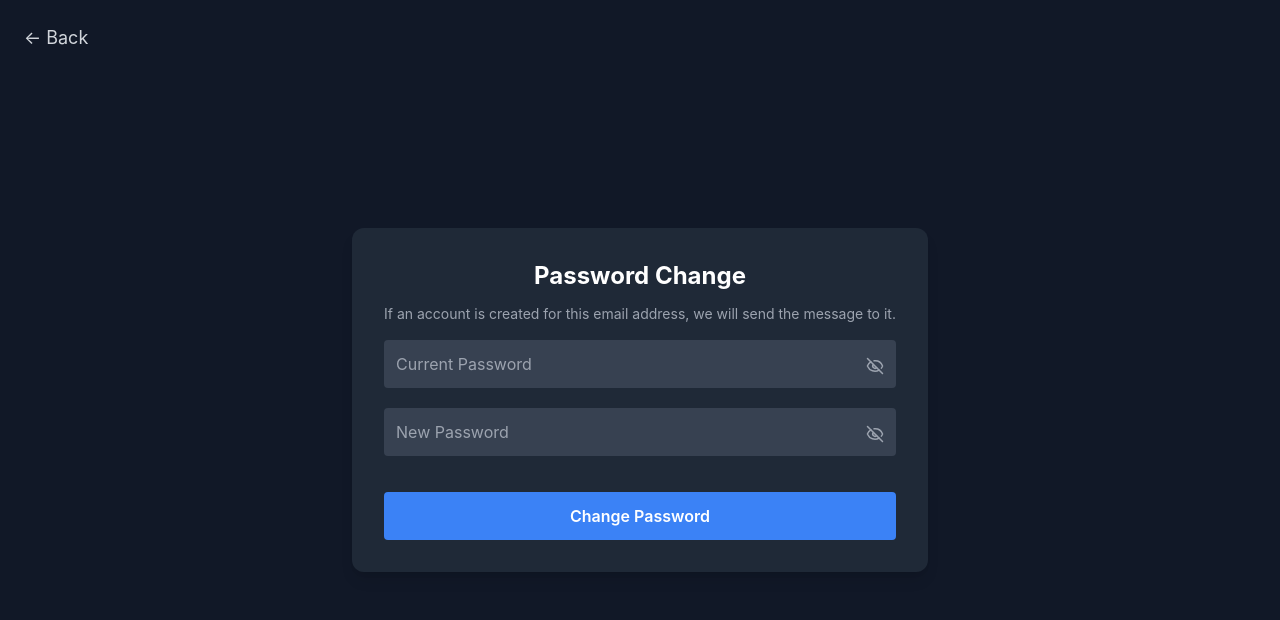
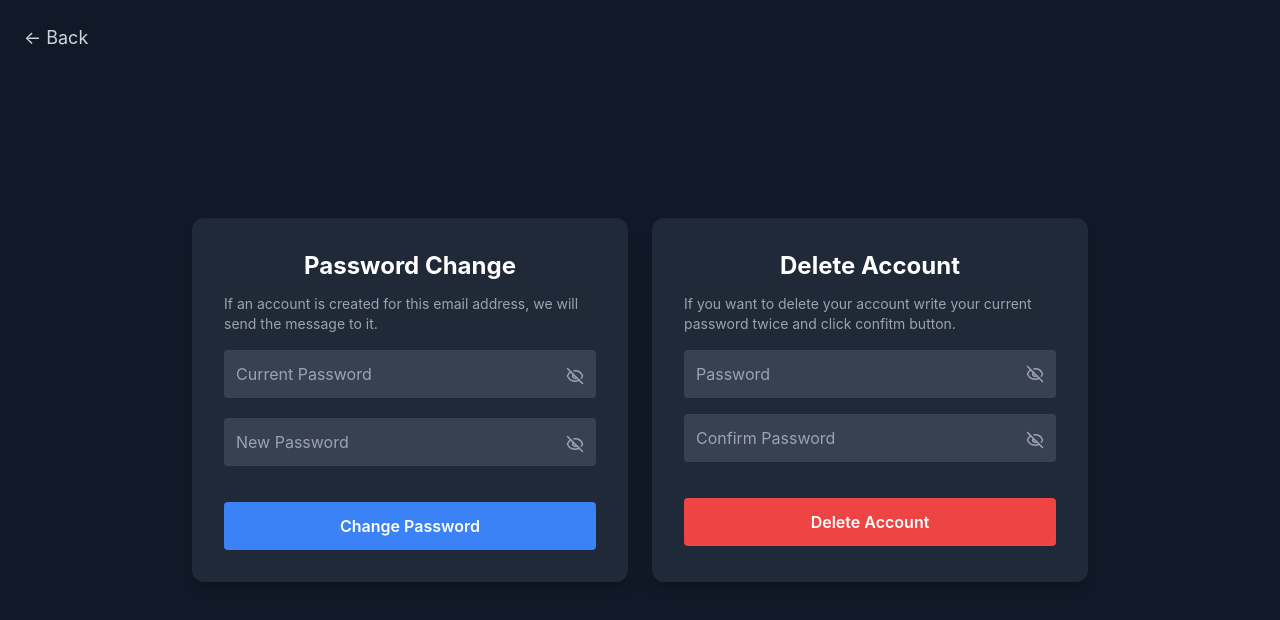
Before and after one commit to Xyonnn/TDLPortfolioFrontend, a React (Create React App) app: page /changePassword in a window 1280 px wide. Shown: the top 620 px of the page. Built offline with nearby package versions, Linux system fonts and the light colour scheme; no server answers; sample sign-in values are in the browser's storage.

Commit message:
Changed changePassword file to changing password and deleting account and added deleting account function

```diff
--- a/src/Pages/TDL-page.js
+++ b/src/Pages/TDL-page.js
@@ -149,17 +149,18 @@ function TDLPage({user}){
                             </div>
                                 {menuOpen && (
                                     <div className="absolute right-0 mt-2 w-40 bg-gray-800 rounded-lg shadow-lg overflow-hidden z-50">
+                                        <button className="w-full text-left px-4 py-2 text-sm hover:bg-gray-700">
+                                            Info
+                                        </button>
                                         <Link to="/changePassword">
                                             <button className="w-full text-left px-4 py-2 text-sm hover:bg-gray-700">
-                                                Change Password
+                                                User Settings
                                             </button>
                                         </Link>
                                         <button onClick={handleLogout} className="w-full text-left px-4 py-2 text-sm hover:bg-gray-700">
                                             Logout
                                         </button>
-                                        <button className="w-full text-left px-4 py-2 text-sm hover:bg-gray-700">
-                                            Info
-                                        </button>
+
                                     </div>
                                 )}
                         </div>
@@ -174,7 +175,7 @@ function TDLPage({user}){
                     </h2>
 
                 {tasks.map((task, index) => (
-                    <input key={index} type="text" value={task} placeholder={`Task ${index + 1}`}
+                    <input key={index} type="text" value={task} maxLength={35} placeholder={`Task ${index + 1}`}
                     onChange={(e) => { const newTasks = [...tasks]; newTasks[index] = e.target.value; setTasks(newTasks);}}
                     className="w-full mb-2 px-3 py-2 rounded-lg bg-gray-700 focus:outline-none focus:ring-2 focus:ring-blue-500"/>
                 ))}
--- a/src/Pages/changePassword-page.js
+++ b/src/Pages/changePassword-page.js
@@ -1,4 +1,4 @@
-import { getAuth, updatePassword, reauthenticateWithCredential, EmailAuthProvider  } from "firebase/auth";
+import { getAuth, updatePassword, reauthenticateWithCredential, EmailAuthProvider, deleteUser } from "firebase/auth";
 import { Link } from 'react-router-dom';
 import { useState } from "react";
 import { Eye, EyeOff } from "lucide-react";
@@ -7,16 +7,26 @@ import { ValidationWarnings, ResetToast } from "./savedToast";
 function ChangePassword(){
     const validChars = /^(?=.*[a-z])(?=.*[A-Z])(?=.*[^A-Za-z0-9]).{6,16}$/;
 
+    // var for changing pass
     const [showCurrentPassword, setShowCurrentPassword] = useState(false);
     const [showNewPassword, setShowNewPassword] = useState(false);
+    const [currentPassword, setCurrentPassword] = useState("");
+    const [newPassword, setNewPassword] = useState("");
     const [showToast, setShowToast] = useState(false);
 
+    // validation for changing pass
     const [passwordValidError, setPasswordValidError] = useState("");
     const [oldPasswordValidError, setOldPasswordValidError] =useState("");
 
-    const [currentPassword, setCurrentPassword] = useState("");
-    const [newPassword, setNewPassword] = useState("");
 
+    //var for deleting acc
+    const [showDelPass, setShowDelPass] = useState(false);
+    const [showConDelPass, setShowConDelPass] = useState(false);
+    const [curDelPass, setCurDelPass] = useState("");
+    const [conDelPass, setConDelPass] = useState("");
+
+    // validation deleting acc
+    const [delPasswordValidError, setDelPasswordValidError] = useState("");
 
     const auth = getAuth();
 
@@ -29,7 +39,7 @@ function ChangePassword(){
     }
 
     if (currentPassword === newPassword) {
-        setPasswordValidError("New password can not be the same different");
+        setPasswordValidError("New password must be different");
         return;
     }
 
@@ -80,36 +90,126 @@ function ChangePassword(){
         }
     }}
 
+    async function deleteUserFun(curDelPass, conDelPass) {
+        const user = auth.currentUser;
+
+        if(!curDelPass || !conDelPass){
+            setDelPasswordValidError("Both passwords are required");
+            return;
+        }
+
+        if(curDelPass!==conDelPass){
+            setDelPasswordValidError("Passwords must match");
+            return;
+        }
+
+        try{
+            const credential = EmailAuthProvider.credential(
+                user.email,
+                curDelPass.trim()
+            );
+            await reauthenticateWithCredential(user, credential);
+
+            const idToken = await user.getIdToken();
+
+            await fetch(`${process.env.REACT_APP_API_URL}/api/deleteAccount`, {
+                method: "POST",
+                headers: {
+                    "Content-Type": "application/json",
+                    Authorization: `Bearer ${idToken}`
+                }
+            });
+
+            await deleteUser(user);
+            window.location.href = "/";
+        }catch(err){
+            if (err.code === "auth/wrong-password") {
+                setDelPasswordValidError("Incorrect password");
+            }else {
+                setDelPasswordValidError("Something went wrong");
+            }
+        }
+    }
 
 
-    return(
-        <div className="h-screen flex items-center justify-center bg-gray-900">
-        <button className="absolute top-6 left-6 text-gray-300 hover:text-white text-lg"><Link to="/tdlpage">← Back</Link></button>
+    return (
+    <div className="h-screen flex items-center justify-center bg-gray-900 px-4">
 
-            <div className="bg-gray-800 p-8 rounded-xl shadow-lg">
-                <h2 className="text-2xl font-bold text-white mb-3 text-center">Password Change</h2>
-                <p className="text-gray-400 text-sm text-left">If an account is created for this email address, we will send the message to it.</p>
+        <button className="absolute top-6 left-6 text-gray-300 hover:text-white text-lg">
+            <Link to="/tdlpage">← Back</Link>
+        </button>
+
+        <div className="flex flex-col md:flex-row gap-6 w-full max-w-4xl">
+            <div className="bg-gray-800 p-8 rounded-xl shadow-lg w-full">
+                <h2 className="text-2xl font-bold text-white mb-3 text-center">
+                    Password Change
+                </h2>
+                <p className="text-gray-400 text-sm text-left">
+                    If an account is created for this email address, we will send the message to it.
+                </p>
 
                     <div className="flex flex-col gap-4 mt-4">
                         <div className="relative">
-                        <input type={showCurrentPassword ? "text" : "password"} onChange={(e) => setCurrentPassword(e.target.value)} placeholder="Current Password" className="p-3 pr-10 rounded bg-gray-700 text-white outline-none focus:ring-2 focus:ring-blue-500 w-full"/>
-                        <button type="button" onClick={() =>{ setShowCurrentPassword(!showCurrentPassword)}} className="absolute right-3 top-1/2 -translate-y-1/2 text-gray-400 hover:text-white">
+                            <input type={showCurrentPassword ? "text" : "password"} onChange={(e) => setCurrentPassword(e.target.value)} placeholder="Current Password"
+                                className="p-3 pr-10 rounded bg-gray-700 text-white outline-none focus:ring-2 focus:ring-blue-500 w-full"
+                            />
+                            <button type="button" onClick={() => setShowCurrentPassword(!showCurrentPassword)} className="absolute right-3 top-1/2 -translate-y-1/2 text-gray-400 hover:text-white">
                                 {showCurrentPassword ? <Eye size={18} /> : <EyeOff size={18} />}
                             </button>
-                        <ValidationWarnings message={oldPasswordValidError} visible={!!oldPasswordValidError}></ValidationWarnings>
+                            <ValidationWarnings message={oldPasswordValidError} visible={!!oldPasswordValidError}/>
                         </div>
 
                         <div className="relative">
-                        <input type={showNewPassword ? "text" : "password"} onChange={(e) => setNewPassword(e.target.value)} placeholder="New Password" className="p-3 pr-10 rounded bg-gray-700 text-white outline-none focus:ring-2 focus:ring-blue-500 w-full"/>
-                        <button type="button" onClick={() =>{ setShowNewPassword(!showNewPassword)}} className="absolute right-3 top-1/2 -translate-y-1/2 text-gray-400 hover:text-white">
+                            <input type={showNewPassword ? "text" : "password"} onChange={(e) => setNewPassword(e.target.value)} placeholder="New Password"
+                                className="p-3 pr-10 rounded bg-gray-700 text-white outline-none focus:ring-2 focus:ring-blue-500 w-full"
+                            />
+                            <button type="button" onClick={() => setShowNewPassword(!showNewPassword)} className="absolute right-3 top-1/2 -translate-y-1/2 text-gray-400 hover:text-white">
                                 {showNewPassword ? <Eye size={18} /> : <EyeOff size={18} />}
                             </button>
-                        <ValidationWarnings message={passwordValidError} visible={!!passwordValidError}></ValidationWarnings>
+                            <ValidationWarnings message={passwordValidError} visible={!!passwordValidError}/>
                     </div>
-                    <button type="button" onClick={() => changePasswordFun(currentPassword, newPassword)} className={"p-3 rounded font-semibold transition mt-4 bg-blue-500 hover:bg-blue-600 text-white cursor-pointer"}>
+
+                    <button type="button" onClick={() => changePasswordFun(currentPassword, newPassword)} className="p-3 rounded font-semibold transition mt-4 bg-blue-500 hover:bg-blue-600 text-white cursor-pointer">
                         Change Password
                     </button>
                 </div>
+            </div>
+
+            <div className="bg-gray-800 p-8 rounded-xl shadow-lg w-full">
+                <h2 className="text-2xl font-bold text-white mb-3 text-center">
+                    Delete Account
+                </h2>
+
+                <p className="text-gray-400 text-sm">
+                    If you want to delete your account write your current password twice and click confitm button.
+                </p>
+
+                <div className="flex flex-col gap-4 mt-4">
+                        <div className="relative">
+                            <input type={showDelPass ? "text" : "password"} placeholder="Password" onChange={(e) =>{ setCurDelPass(e.target.value)}}
+                                className="p-3 pr-10 rounded bg-gray-700 text-white outline-none focus:ring-2 focus:ring-blue-500 w-full"
+                            />
+                            <button type="button" onClick={() => setShowDelPass(!showDelPass)} className="absolute right-3 top-1/2 -translate-y-1/2 text-gray-400 hover:text-white">
+                                {showDelPass ? <Eye size={18} /> : <EyeOff size={18} />}
+                            </button>
+                        </div>
+
+                        <div className="relative">
+                            <input type={showConDelPass ? "text" : "password"} placeholder="Confirm Password" onChange={(e) =>{ setConDelPass(e.target.value)}}
+                                className="p-3 pr-10 rounded bg-gray-700 text-white outline-none focus:ring-2 focus:ring-blue-500 w-full"
+                            />
+                            <button type="button" onClick={() => setShowConDelPass(!showConDelPass)} className="absolute right-3 top-1/2 -translate-y-1/2 text-gray-400 hover:text-white">
+                                {showConDelPass ? <Eye size={18} /> : <EyeOff size={18} />}
+                            </button>
+                            <ValidationWarnings message={delPasswordValidError} visible={!!delPasswordValidError}/>
+                    </div>
+
+                    <button type="button"onClick={()=>{deleteUserFun(curDelPass, conDelPass)}} className="p-3 rounded font-semibold transition mt-4 bg-red-500 hover:bg-red-600 text-white cursor-pointer">
+                        Delete Account
+                    </button>
+            </div>
+        </div>
+
         </div>
             <ResetToast title="Password Successfully Changed" message="Your password has been successfully changed" visible={showToast}/>
         </div>
```
Lines whose indentation alone changed are shown as unchanged.
